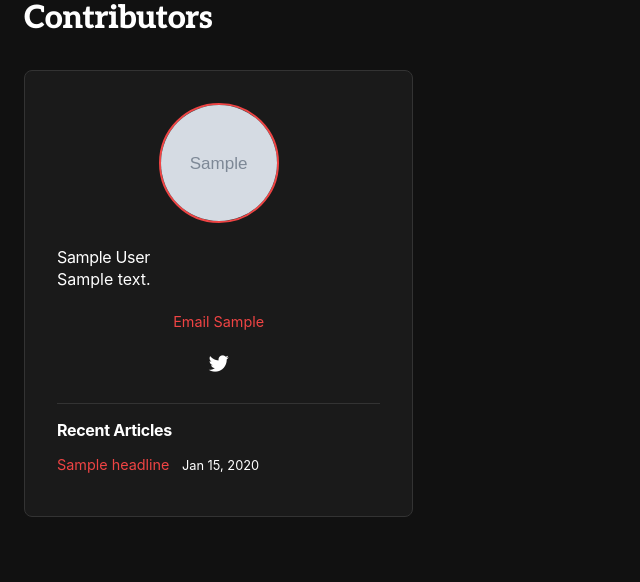
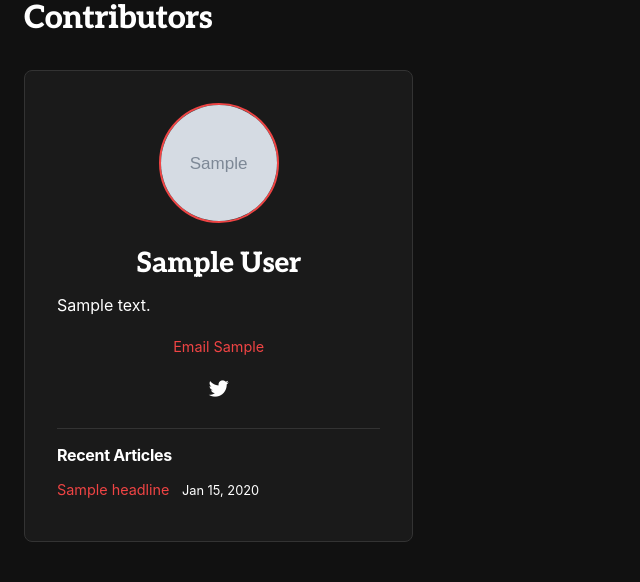
Before and after one commit to jeremyjbowers/over_slot, a Django app: template overslot/templates/about_us.html in a window 1280 px wide. Shown: the part 789-1371 px from the top of the page, without its empty margins (0-640 px from the left). Before the commit the page ends 1306 px from the top, so only its background shows below. Run offline with Django 3.2, Linux system fonts and the light colour scheme; the template is opened without the code that fills it: most values are stand-ins (such as "Sample title", 1, 10 or a date in 2020); grey boxes marked "Sample" are stand-in pictures; parts of the project's set-up code (start-up, migrations or seed data) failed here and were passed over.

Commit message:
better names

```diff
--- a/overslot/templates/about_us.html
+++ b/overslot/templates/about_us.html
@@ -217,12 +217,16 @@
     margin: 0 auto 1.5rem;
 }
 
-.author-content h3 {
-    font-size: 1.5rem;
-    font-weight: 700;
-    margin-bottom: 0.5rem;
+.author-card h3 {
+    font-size: 1.75rem;
+    font-weight: 800;
+    margin-bottom: 0.75rem;
+    margin-top: 0;
     text-align: center;
     color: var(--dark-text);
+    font-family: 'Aleo', serif;
+    letter-spacing: -0.01em;
+    line-height: 1.2;
 }
 
 .author-bio {
```
